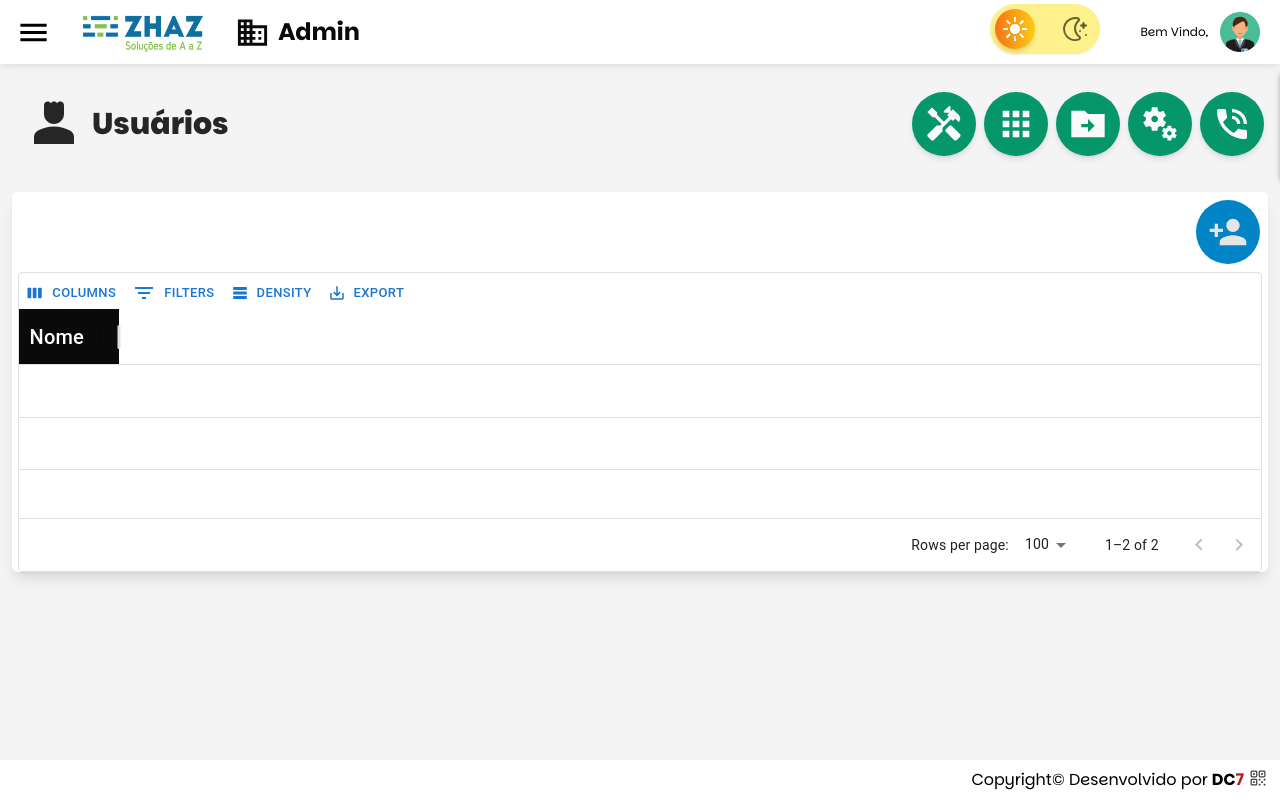
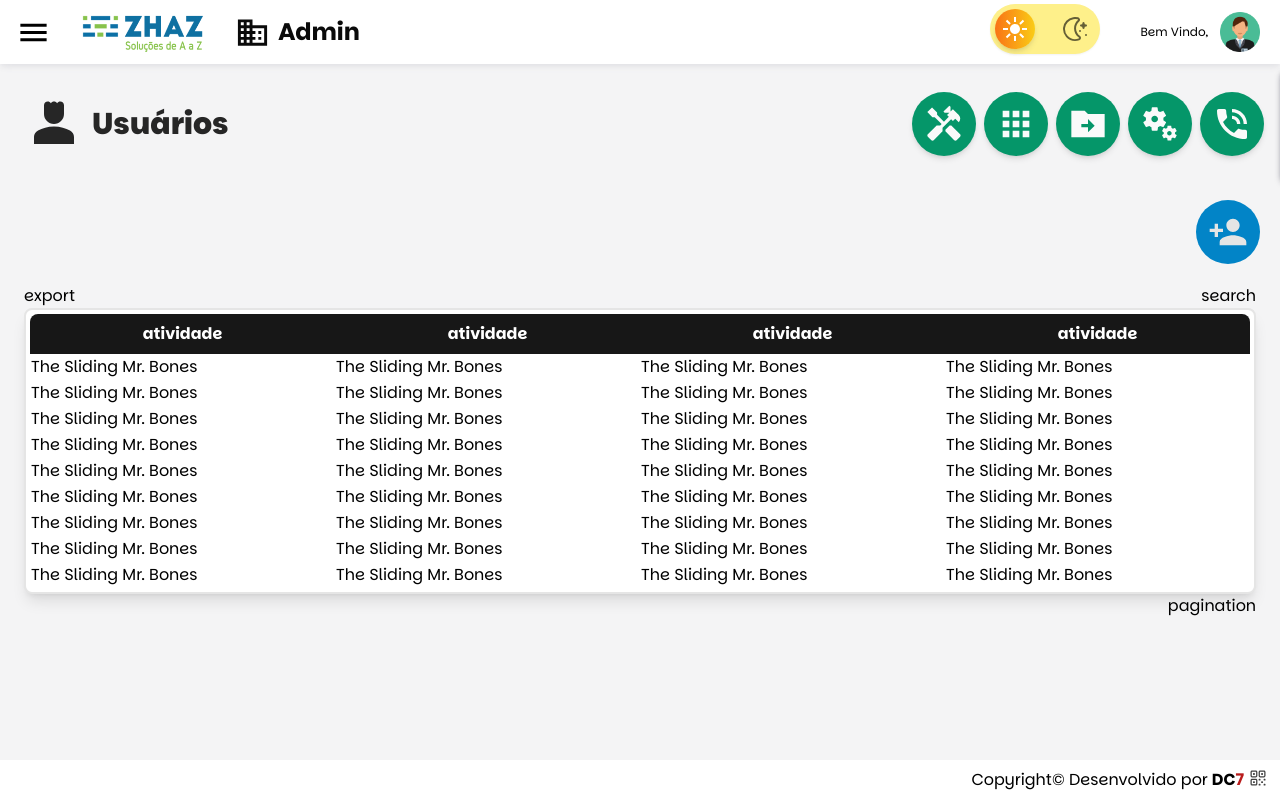
Before and after one commit to DiegoPCarvalho/NEW_ZHAZSYS, a Next.js app in the folder frontend/: page /Admin/Usuarios in a window 1280 px wide. Built offline with nearby package versions, Linux system fonts and the light colour scheme.

Commit message:
v1.1-contruindo_tela_User-28/11/2024

```diff
--- /dev/null
+++ b/frontend/src/components/shared/TabelaGnc.tsx
@@ -0,0 +1,58 @@
+interface TabelaGncProps {
+    tb?: string
+    id?: string
+    head?: any
+    dados?: any
+    children?: any
+    classe?: string
+    styles?: object
+}
+
+const estilo = {
+    height: 70,
+    width: 70,
+    borderRadius: '50%'
+}
+
+export default function TabelaGnc(props: TabelaGncProps) {
+
+    function renderBuscando() {
+        return (
+            <div className="d-flex justify-content-center align-items-center">
+                <img src={""} alt="" style={estilo} />
+                <span className="fw-bold mx-2">Aguardando</span>
+            </div>
+        )
+    }
+
+    return (
+        <div className="flex flex-col">
+            <div className="flex justify-between">
+                <div>
+                    export
+                </div>
+                <div>
+                    search
+                </div>
+            </div>
+            <div className="bg-white dark:bg-zinc-950 shadow-lg w-full p-1 rounded-lg border-2 border-neutral-200 dark:border-neutral-600">
+                <table className={`table-fixed ${props.tb}`} id={props.id}>
+                    <thead className="bg-neutral-900 dark:bg-neutral-700">
+                        <tr className='font-bold text-white'>
+                            {props.head}
+                        </tr>
+                    </thead>
+                    <tbody style={props.styles} className={props.classe}>
+                        {props.dados === 0 ?
+                            renderBuscando()
+                            : props.children
+                        }
+                    </tbody>
+                </table>
+            </div>
+            <div className="flex justify-end">
+                pagination
+            </div>
+        </div>
+    )
+}
--- a/frontend/src/pages/Admin/Usuarios/TableUsers.tsx
+++ b/frontend/src/pages/Admin/Usuarios/TableUsers.tsx
@@ -1,24 +1,76 @@
-import { DataGrid, GridToolbar, GridColDef } from '@mui/x-data-grid';
+import TabelaGnc from "@/components/shared/TabelaGnc";
 
-export default function TableUsers() {
+export default function TabelaUsers() {
+  return (
 
-  const rows = [
-      { id: 1, name: 'React'},
-      { id: 2, name: 'MUI' },
-    ]
-
-  const column: GridColDef[] = [
-    {
-      field: 'Nome',
-      headerClassName: 'bg-neutral-950 dark:bg-neutral-900 text-white text-xl font-bold',
-      headerAlign: 'center',
-    }
-  ]
-
-
-  return (
-    <div style={{ height: 300, width: '99%' }}>
-      <DataGrid className='rounded-xl border-neutral-900 border-4' rows={rows} columns={column} slots={{ toolbar: GridToolbar }} />
-    </div>
-  );
+      <div className="w-[100%] mt-3">
+        <TabelaGnc
+          head={
+            <>
+              <th className="rounded-tl-lg p-2">atividade</th>
+              <th>atividade</th>
+              <th>atividade</th>
+              <th className="rounded-tr-lg">atividade</th>
+            </>
+          }
+          tb="w-full"
+          classe=""
+        >
+          <tr className="">
+            <td className="">The Sliding Mr. Bones</td>
+            <td>The Sliding Mr. Bones</td>
+            <td>The Sliding Mr. Bones</td>
+            <td>The Sliding Mr. Bones</td>
+          </tr>
+          <tr>
+            <td>The Sliding Mr. Bones</td>
+            <td>The Sliding Mr. Bones</td>
+            <td>The Sliding Mr. Bones</td>
+            <td>The Sliding Mr. Bones</td>
+          </tr>
+          <tr>
+            <td>The Sliding Mr. Bones</td>
+            <td>The Sliding Mr. Bones</td>
+            <td>The Sliding Mr. Bones</td>
+            <td>The Sliding Mr. Bones</td>
+          </tr>
+          <tr>
+            <td>The Sliding Mr. Bones</td>
+            <td>The Sliding Mr. Bones</td>
+            <td>The Sliding Mr. Bones</td>
+            <td>The Sliding Mr. Bones</td>
+          </tr>
+          <tr>
+            <td>The Sliding Mr. Bones</td>
+            <td>The Sliding Mr. Bones</td>
+            <td>The Sliding Mr. Bones</td>
+            <td>The Sliding Mr. Bones</td>
+          </tr>
+          <tr>
+            <td>The Sliding Mr. Bones</td>
+            <td>The Sliding Mr. Bones</td>
+            <td>The Sliding Mr. Bones</td>
+            <td>The Sliding Mr. Bones</td>
+          </tr>
+          <tr>
+            <td>The Sliding Mr. Bones</td>
+            <td>The Sliding Mr. Bones</td>
+            <td>The Sliding Mr. Bones</td>
+            <td>The Sliding Mr. Bones</td>
+          </tr>
+          <tr>
+            <td>The Sliding Mr. Bones</td>
+            <td>The Sliding Mr. Bones</td>
+            <td>The Sliding Mr. Bones</td>
+            <td>The Sliding Mr. Bones</td>
+          </tr>
+          <tr>
+            <td>The Sliding Mr. Bones</td>
+            <td>The Sliding Mr. Bones</td>
+            <td>The Sliding Mr. Bones</td>
+            <td>The Sliding Mr. Bones</td>
+          </tr>
+        </TabelaGnc>
+      </div>
+  )
 }
--- a/frontend/src/pages/Admin/Usuarios/index.tsx
+++ b/frontend/src/pages/Admin/Usuarios/index.tsx
@@ -21,11 +21,11 @@ export default function Usuarios(){
                         // centroTela={<CentroTelaForm os="12345" />}
                     />
                 </div>
-                <div className='flex flex-col mt-5 mx-3 bg-white dark:bg-zinc-950 dark:border-zinc-800 dark:shadow-md rounded-md shadow-lg overflow-auto'>
+                <div className='flex flex-col mt-5 mx-3  dark:border-neutral-800 dark:shadow-md rounded-md  overflow-auto'>
                     <div className="flex justify-end my-2 mr-2 h-16">
                         <AddItem icone={tela ? IconVoltarAdmin : IconAddUser} executar={() => setTela(!tela)} voltar={tela}/>
                     </div>
-                    <div className="flex justify-center">
+                    <div className="flex mx-3">
                         {tela ? <FormUsers /> : <TableUsers />}
                     </div>
                 </div>
```
